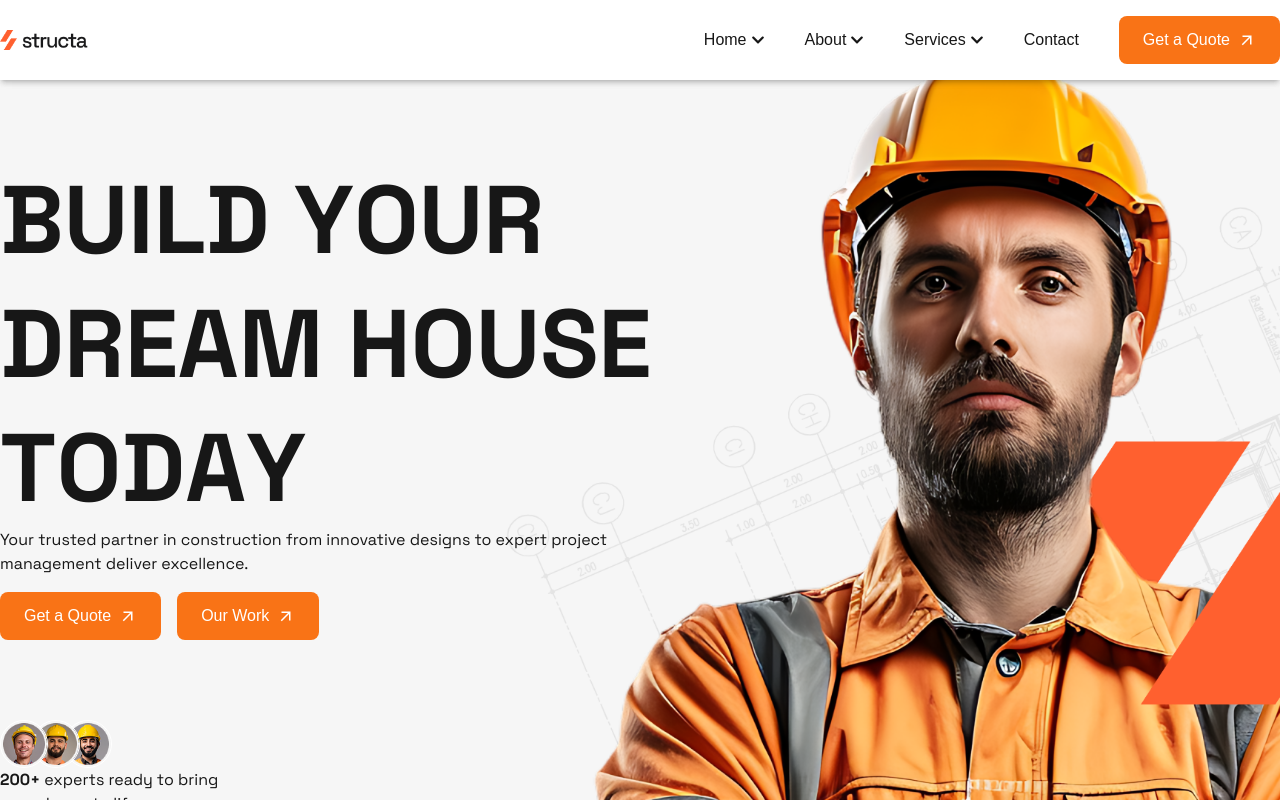
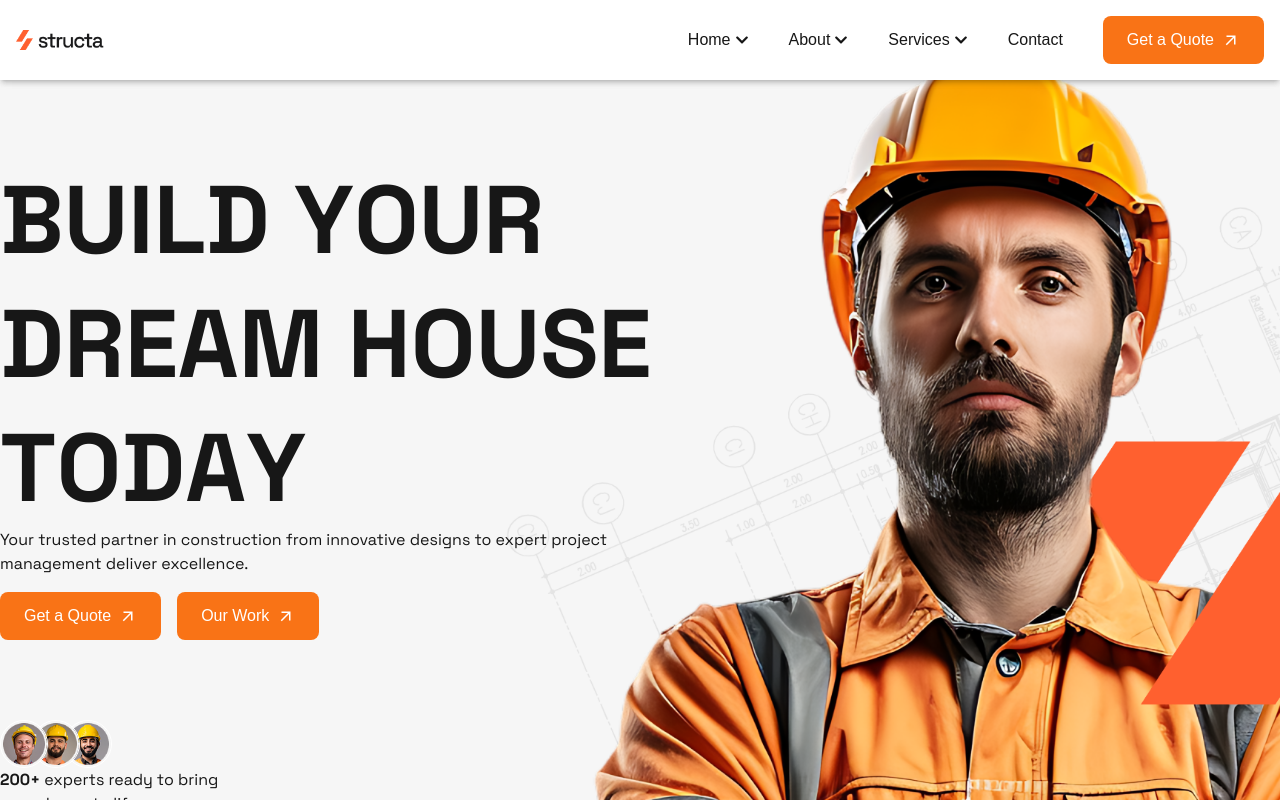
Before and after one commit to tanvirgeek/structa, a Next.js app: page / in a window 1280 px wide. Shown: the top 800 px of the page. Built offline with nearby package versions, Linux system fonts and the light colour scheme; a web font is replaced by a local one.

Commit message:
Container width

```diff
--- a/src/app/globals.css
+++ b/src/app/globals.css
@@ -114,3 +114,48 @@ h6 {
 .animate-marquee {
   animation: marquee 30s linear infinite;
 }
+
+/* global.css */
+@tailwind utilities;
+
+.container {
+  margin-left: auto;
+  margin-right: auto;
+  padding-left: 1rem;
+  padding-right: 1rem;
+}
+
+/* Small (640px and up) */
+@media (min-width: 640px) {
+  .container {
+    max-width: 640px;
+  }
+}
+
+/* Medium (768px and up) */
+@media (min-width: 768px) {
+  .container {
+    max-width: 768px;
+  }
+}
+
+/* Large (1024px and up) */
+@media (min-width: 1024px) {
+  .container {
+    max-width: 1024px;
+  }
+}
+
+/* Extra Large (1280px and up) */
+@media (min-width: 1280px) {
+  .container {
+    max-width: 1280px;
+  }
+}
+
+/* 2XL (1536px and up) */
+@media (min-width: 1536px) {
+  .container {
+    max-width: 1400px; /* or whatever you prefer */
+  }
+}
```
